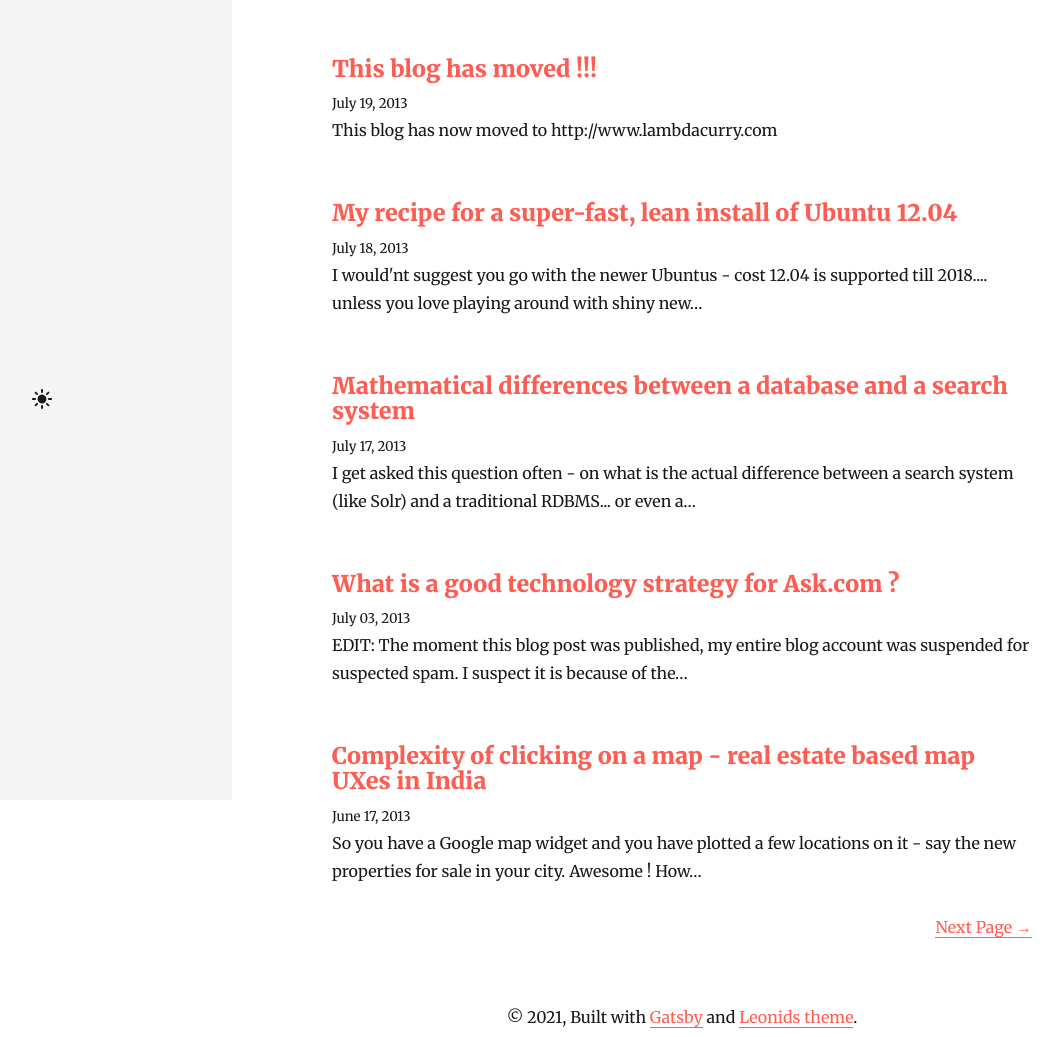
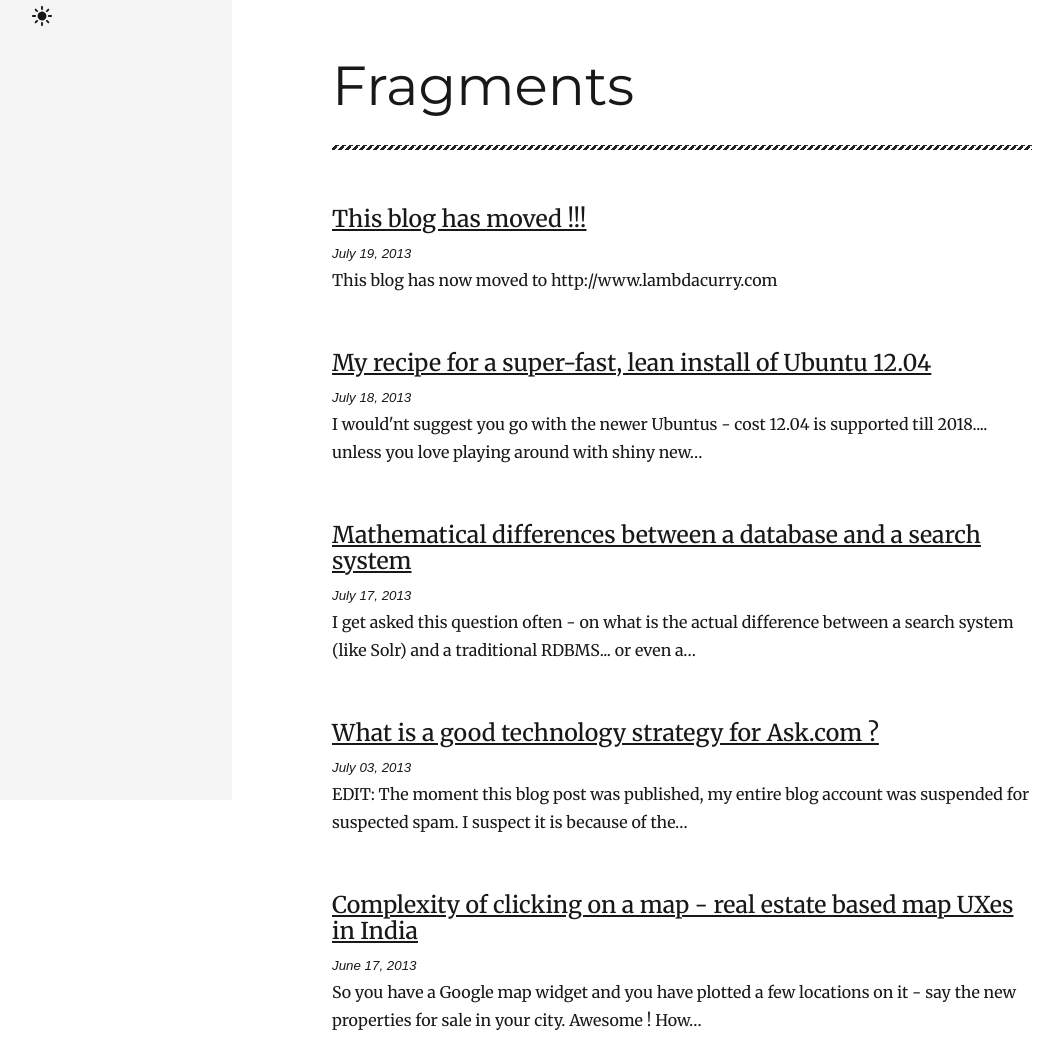
Before and after one commit to SyedMuhammedBilal/Gatsby-Blog-WebApp, a Gatsby site: page / in a window 1280 px wide. Shown: the top 1037 px of the page, without its empty margins (148-1209 px from the left). Built offline with nearby package versions, Linux system fonts and the light colour scheme; Gatsby itself is replaced by a stand-in of ours; some packages are replaced by stand-ins of ours.

Commit message:
new commit

```diff
--- a/src/components/global.css
+++ b/src/components/global.css
@@ -5,7 +5,6 @@ body {
   --lightBg: #f5f5f5;
   --textNormal: #181818;
   --textTitle: #181818;
-  --textLink: #fd5e53;
   --hr: hsla(0, 20%, 1%, 0.2);
 
   background-color: var(--bg);
@@ -18,7 +17,7 @@ body.dark {
   --lightBg: #0f0f0f;
   --textNormal: #e0e0e0;
   --textTitle: #fff;
-  --textLink: #ff6363;
+
   --hr: hsla(0, 0%, 100%, 0.2);
 }
 
@@ -44,6 +43,27 @@ blockquote {
 
 .footnotes {
   word-break: break-all;
+}
+
+.fragments {
+  height: 5px;
+  margin-bottom: 40px;
+}
+
+.blog-date {
+  font-family: sans-serif;
+}
+
+.fragments-separator {
+  background: linear-gradient(135deg, transparent 25%, #222 25%, #222 50%, transparent 50%, transparent 75%, #222 75%, #222 100%);
+  background-size: 7px 7px;
+  margin-left: auto;
+  max-width: 700px;
+}
+
+.list-head {
+  font-size: 55px;
+  font-weight: 400;
 }
 
 button {
@@ -93,6 +113,10 @@ button {
   margin-left: 0;
 }
 
+.blog-content {
+  padding: 15px;
+}
+
 @media only screen and (min-width: 768px) {
   .sidebar {
     height: 100vh;
--- a/src/components/layout.js
+++ b/src/components/layout.js
@@ -86,13 +86,10 @@ const Layout = ({ location, title, children }) => {
         backgroundColor: "var(--bg)",
         color: "var(--textNormal)",
         transition: "color 0.2s ease-out, background 0.2s ease-out",
-        minHeight: "100vh",
       }}
     >
       <div className="sidebar">
         <div
-          className="md:h-screen p-4 flex flex-col justify-center items-center"
-          style={{ minHeight: 200 }}
         >
           {header}
         </div>
@@ -104,6 +101,6 @@ const Layout = ({ location, title, children }) => {
       </div>
     </div>
   )
-}
+};
 
 export default Layout
--- a/src/templates/blog-list.tsx
+++ b/src/templates/blog-list.tsx
@@ -4,6 +4,7 @@ import { PageProps, Link, graphql } from "gatsby"
 import Layout from "../components/layout"
 import SEO from "../components/seo"
 import { rhythm } from "../utils/typography"
+import '../components/global.css'
 
 type PageContext = {
   currentPage: number
@@ -32,24 +33,31 @@ type Data = {
   }
 };
 
+type Style = {
+  fontSize: string
+  fontWeight: string
+}
+
 const BlogIndex = ({
   data,
   location,
   pageContext,
 }: PageProps<Data, PageContext>) => {
   const siteTitle = data.allMarkdownRemark.edges.node
-  console.log(siteTitle)
+  // console.log(siteTitle);
   const posts = data.allMarkdownRemark.edges
   const { currentPage, numPages } = pageContext
 
   const isFirst = currentPage === 1
   const isLast = currentPage === numPages
   const prevPage = currentPage - 1 === 1 ? "/" : `/${currentPage - 1}`
-  const nextPage = `/${currentPage + 1}`
+  const nextPage = `/${currentPage + 1}`;
 
   return (
     <Layout location={location} title={siteTitle}>
       <SEO title="All posts" />
+      <h1 className="list-head">Fragments</h1>
+      <div className="fragments fragments-separator"/>
       {posts.map(({ node }) => {
         const title = node.frontmatter.title || node.fields.slug
         return (
@@ -60,11 +68,11 @@ const BlogIndex = ({
                   marginBottom: rhythm(1 / 4),
                 }}
               >
-                <Link style={{ boxShadow: `none` }} to={node.fields.slug}>
+                <Link style={{ boxShadow: `none`, fontWeight: 500, textDecoration: 'underline' }} to={node.fields.slug}>
                   {title}
                 </Link>
               </h3>
-              <small>{node.frontmatter.date}</small>
+              <small className="blog-date"><i>{node.frontmatter.date}</i></small>
             </header>
             <section>
               <p
```
